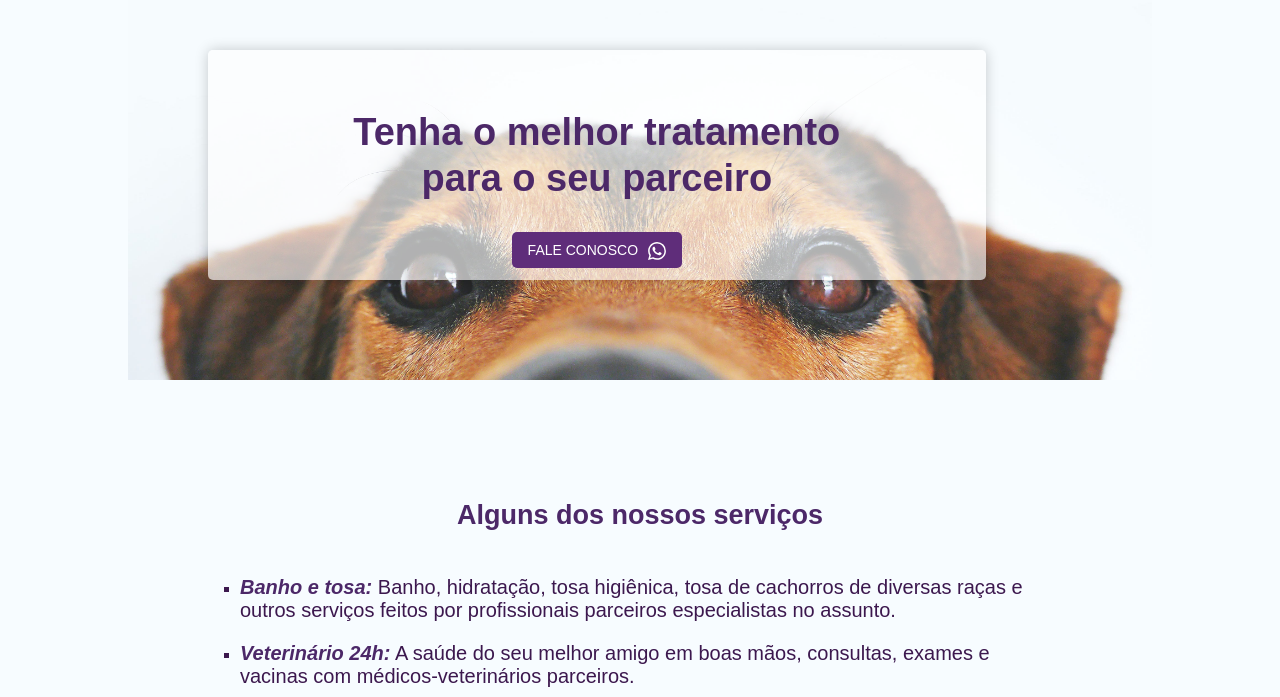
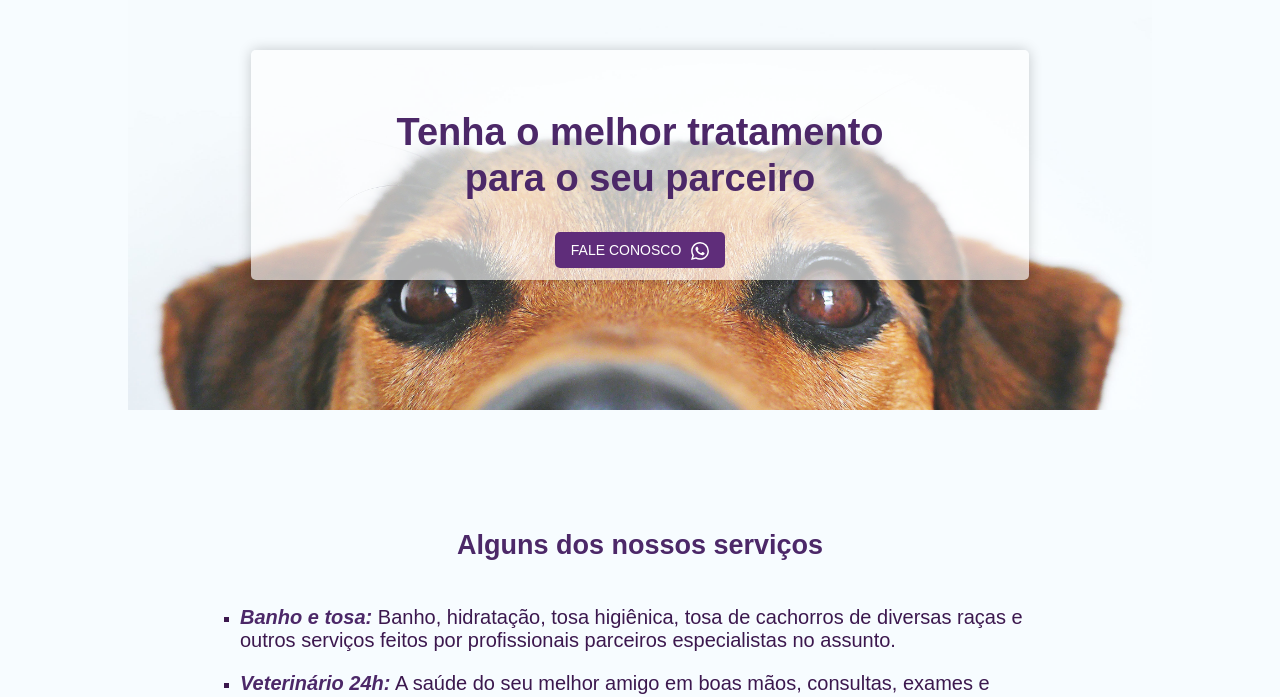
Before and after one commit to paulo620/projeto-petshop, a plain HTML site: page index.html in a window 1280 px wide. Shown: the part 80-777 px from the top of the page. Drawn offline with Linux system fonts and the light colour scheme.

Commit message:
Corrigindo Posicionamento

```diff
--- a/estilo.css
+++ b/estilo.css
@@ -69,7 +69,7 @@ body {
     padding: 20px 10px;
     background: rgba(255, 255, 255, 0.64);
     box-shadow: 0 0 14px rgba(0, 0, 0, 0.20);
-    margin: 30px 0px auto;
+    margin: 30px auto;
     border-radius: 5px;
 }
 
```
